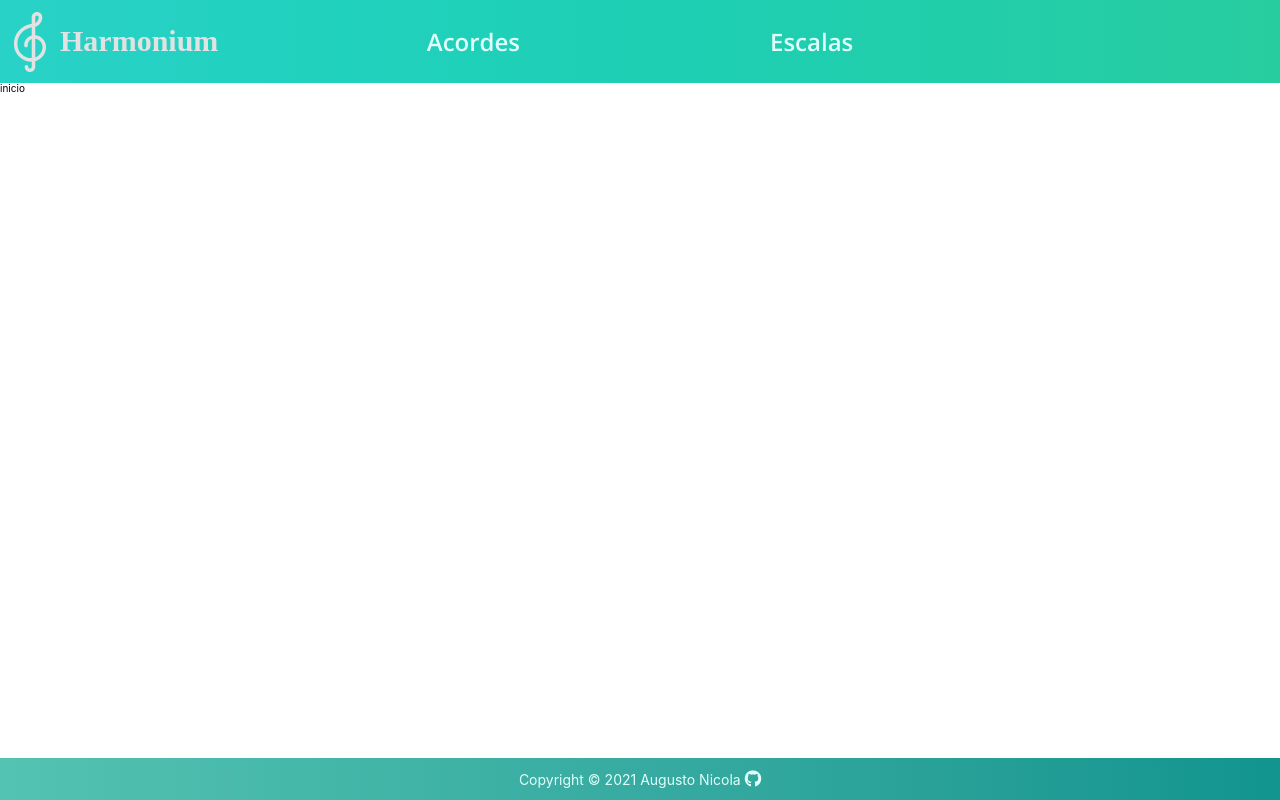
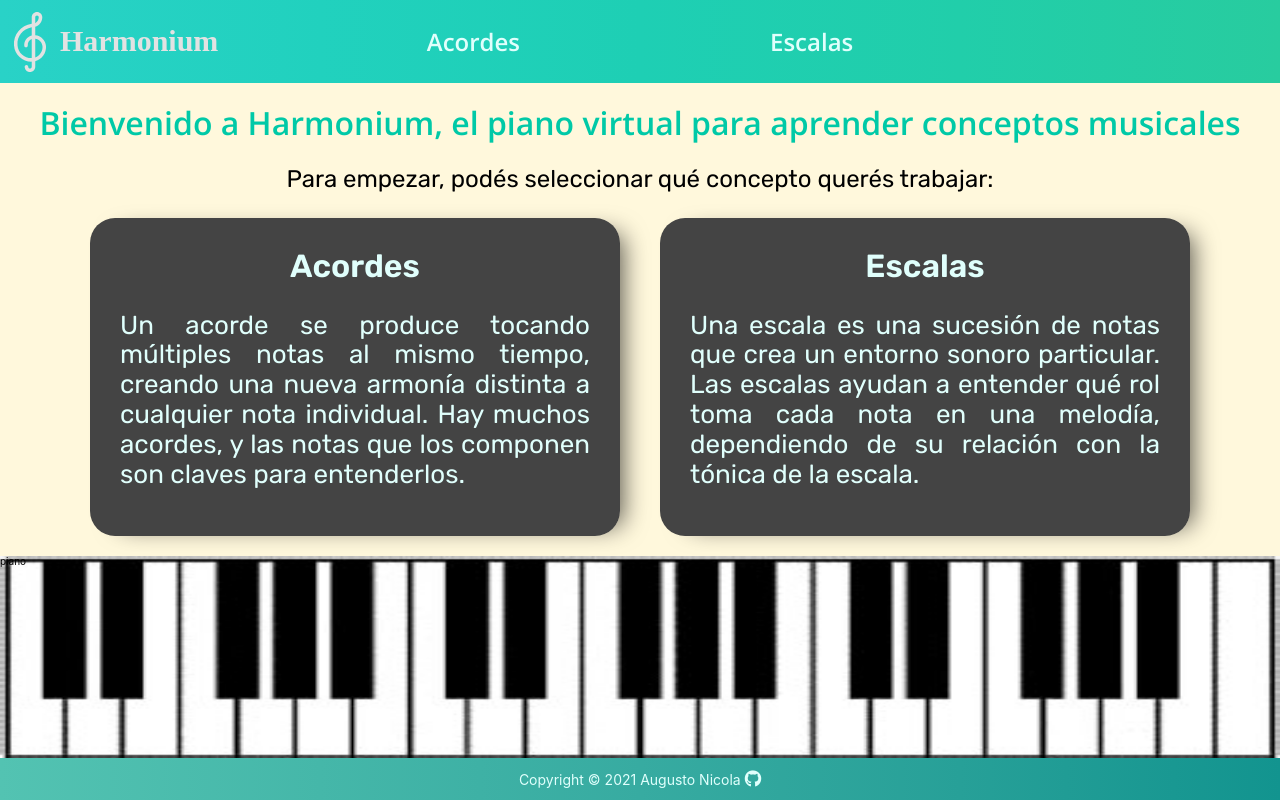
Before and after one commit to AugustoNicola/Harmonium, a React (Create React App) app in the folder app/: page / in a window 1280 px wide. Built offline with nearby package versions, Linux system fonts and the light colour scheme; the HTML template or start-up script is replaced by a standard one; a web font is replaced by a local one.

Commit message:
:art: Inicio: Diseño básico

```diff
--- a/app/src/App.css
+++ b/app/src/App.css
@@ -6,9 +6,12 @@
 	--color-primario: #2CDFD3;
 	--color-primario-oscuro: #27C4BA;
 	--color-primario-footer: #146761;
+	--color-primario-titulo: #00c9a7;
 
 	--color-blanco: #e0fffc;
 	--color-blanco-hover: #e2e2e2;
+
+	--color-fondo-oscuro: #444444;
 
 	--fuente-principal: "Rubik", sans-serif;
 	--fuente-titulo: "Open Sans", sans-serif;
@@ -32,5 +35,6 @@ div.app {
 }
 
 .main {
-	flex: 100% 1 1;
+	flex: 50% 0 0;
+	background-color: cornsilk;
 }
--- a/app/src/App.js
+++ b/app/src/App.js
@@ -20,7 +20,7 @@ const App = () => {
 			<div className="app">
 				<Header />
 
-				<div className="main">
+				<main className="main">
 					<Switch>
 						<Route exact path="/" component={Inicio} />
 
@@ -40,7 +40,7 @@ const App = () => {
 
 						<Route path="*" component={NoEncontrado} />
 					</Switch>
-				</div>
+				</main>
 
 				<Piano />
 
--- a/app/src/Componentes/Inicio/Inicio.css
+++ b/app/src/Componentes/Inicio/Inicio.css
@@ -0,0 +1,76 @@
+.inicio {
+	flex: 100% 1 1;
+	width: 100%;
+	height: 100%;
+
+	padding-bottom: 2rem;
+}
+
+.inicio > h1 {
+	font-family: var(--fuente-titulo);
+	font-weight: 700;
+	font-size: 3.2rem;
+	text-align: center;
+	color: var(--color-primario-titulo);
+
+	margin: 2.2rem 0;
+}
+
+.inicio > p {
+	text-align: center;
+	font-size: 2.4rem;
+	font-family: var(--fuente-principal);
+}
+
+.inicio .opciones {
+	display: flex;
+	flex-flow: row nowrap;
+	justify-content: space-around;
+	align-content: stretch;
+	gap: 4rem;
+
+	max-width: 1100px;
+	margin: 0 auto;
+}
+
+.inicio .opciones .opcion {
+	flex: 50% 1 1;
+
+	text-decoration: none;
+
+	border-radius: 25px;
+
+	padding: 2rem;
+
+	background-image: linear-gradient(135deg, var(--color-fondo-oscuro) 0%, var(--color-fondo-oscuro) 25%, #2a5d5d 50%, #2CDFDF 75%, #3CBC9B 87.5%, #12948F 100%);
+	background-size: 400% 400%;
+	background-repeat: no-repeat;
+	transition: .5s all;
+
+	box-shadow: 15px 3px 25px -12px rgba(0,0,0,0.65);
+	-webkit-box-shadow: 15px 3px 25px -12px rgba(0,0,0,0.65);
+	-moz-box-shadow: 15px 3px 25px -12px rgba(0,0,0,0.65);
+}
+.inicio .opciones .opcion:hover {
+	background-position: 100% 100%;
+
+	box-shadow: 10px 10px 57px -12px rgba(38,164,174,0.98);
+	-webkit-box-shadow: 10px 10px 57px -12px rgba(38,164,174,0.98);
+	-moz-box-shadow: 10px 10px 57px -12px rgba(38,164,174,0.98);
+}
+
+.inicio .opciones .opcion h2 {
+	font-family: var(--fuente-principal);
+	font-size: 3.2rem;
+	text-align: center;
+	color: var(--color-blanco);
+	margin: 1rem 0;
+}
+
+.inicio .opciones .opcion p {
+	font-family: var(--fuente-principal);
+	font-size: 2.6rem;
+	text-align: justify;
+	color: var(--color-blanco);
+	padding: 0 1rem;
+}
--- a/app/src/Componentes/Inicio/Inicio.jsx
+++ b/app/src/Componentes/Inicio/Inicio.jsx
@@ -1,9 +1,25 @@
 import React from 'react';
+import { Link } from 'react-router-dom';
+
+import "./Inicio.css";
 
 const Inicio = () => {
 	return (
-		<div>
-			inicio
+		<div className="inicio">
+			<h1>Bienvenido a Harmonium, el piano virtual para aprender conceptos musicales</h1>
+
+			<p>Para empezar, podés seleccionar qué concepto querés trabajar:</p>
+
+			<div className="opciones">
+				<Link to="/acordes" className="opcion">
+					<h2>Acordes</h2>
+					<p>Un acorde se produce tocando múltiples notas al mismo tiempo, creando una nueva armonía distinta a cualquier nota individual. Hay muchos acordes, y las notas que los componen son claves para entenderlos.</p>
+				</Link>
+				<Link to="/escalas" className="opcion">
+					<h2>Escalas</h2>
+					<p>Una escala es una sucesión de notas que crea un entorno sonoro particular. Las escalas ayudan a entender qué rol toma cada nota en una melodía, dependiendo de su relación con la tónica de la escala.</p>
+				</Link>
+			</div>
 		</div>
 	)
 }
--- a/app/src/Componentes/Piano/Piano.css
+++ b/app/src/Componentes/Piano/Piano.css
@@ -0,0 +1,6 @@
+.piano {
+	background-image: url("../../media/dummy\ piano.jpg");
+	background-repeat: no-repeat;
+	background-size: 100% 100%;
+	flex: 30% 1 1;
+}
--- a/app/src/Componentes/Piano/Piano.jsx
+++ b/app/src/Componentes/Piano/Piano.jsx
@@ -1,9 +1,11 @@
 import React from 'react';
+
+import "./Piano.css";
 
 const Piano = () => {
 	return (
-		<div>
-
+		<div className="piano">
+			piano
 		</div>
 	)
 }
```
Also changed, not shown: app/src/media/penta.png (added).
